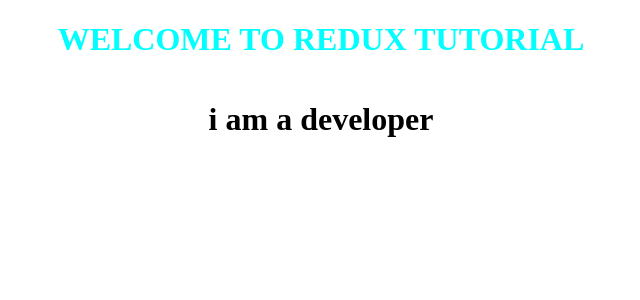
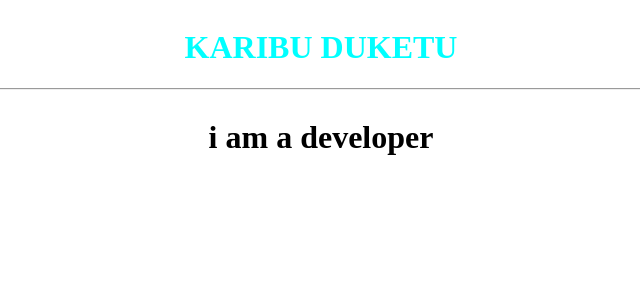
Before and after one commit to hamisirizwan/react-redux, a React (Create React App) app: page /des in a window 1280 px wide. Shown: the top 300 px of the page, without its empty margins (319-959 px from the left). Built offline with nearby package versions, Linux system fonts and the light colour scheme.

Commit message:
pushed some code

```diff
--- a/public/index.html
+++ b/public/index.html
@@ -24,7 +24,7 @@
       work correctly both with client-side routing and a non-root public URL.
       Learn how to configure a non-root public URL by running `npm run build`.
     -->
-    <title>React App</title>
+    <title>riz shop</title>
   </head>
   <body>
     <noscript>You need to enable JavaScript to run this app.</noscript>
--- a/src/App.js
+++ b/src/App.js
@@ -7,16 +7,24 @@
   return (
     <div className="App">
       <Router>
-        <h1
+        <div
           style={{
             display: "flex",
-            flexDirection: "column",
             alignItems: "center",
-            color: "aqua",
+            justifyContent: "center",
           }}
         >
-          WELCOME TO REDUX TUTORIAL
-        </h1>
+          <h1
+            style={{
+              alignItems: "center",
+              color: "aqua",
+            }}
+          >
+            KARIBU DUKETU
+          </h1>
+        </div>
+        <hr style={{ marginTop: "0" }} />
+
         <Routes>
           <Route path="/" element={<Details />}></Route>
           <Route path="/des" element={<Description />}></Route>
```
